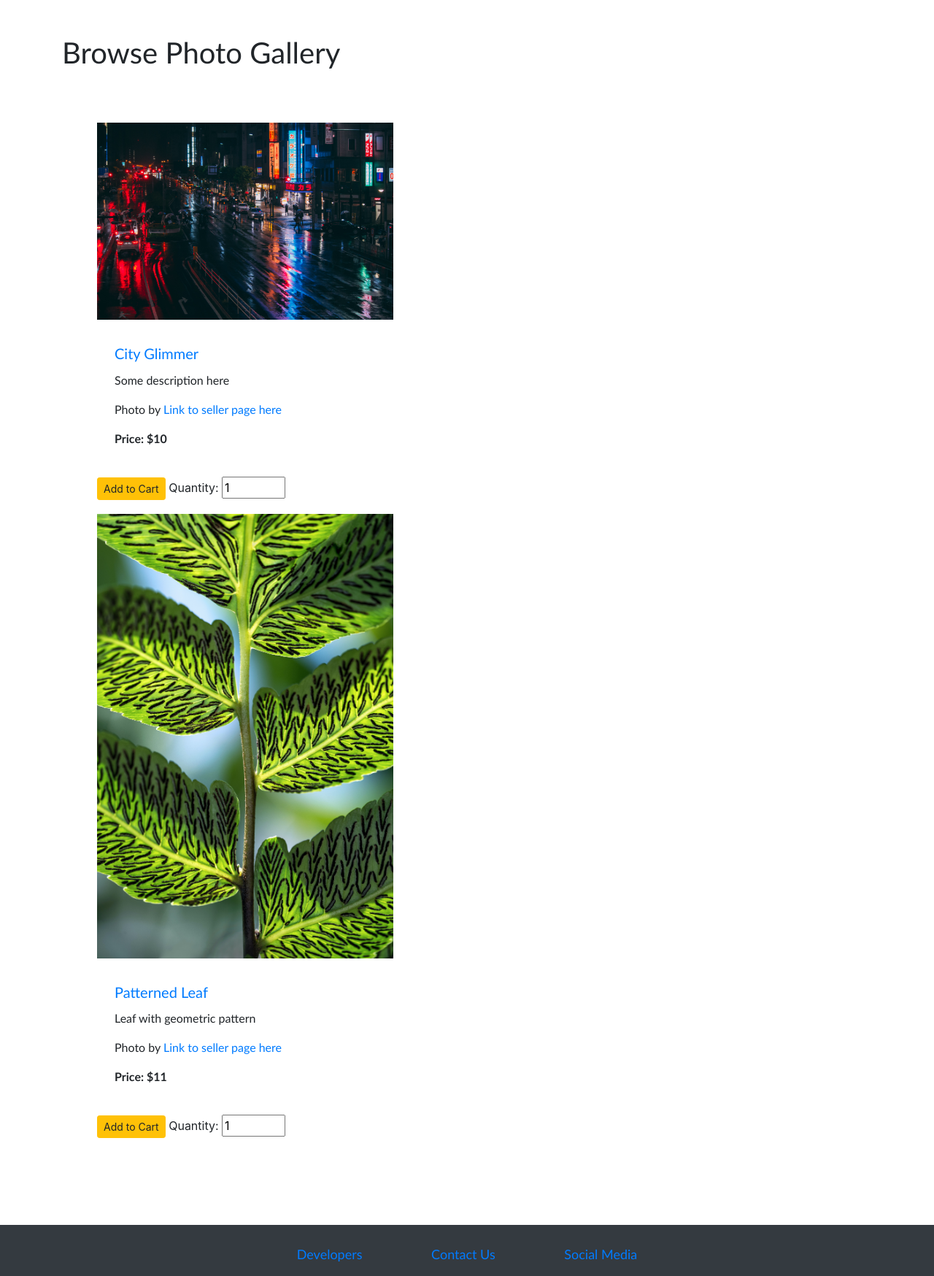
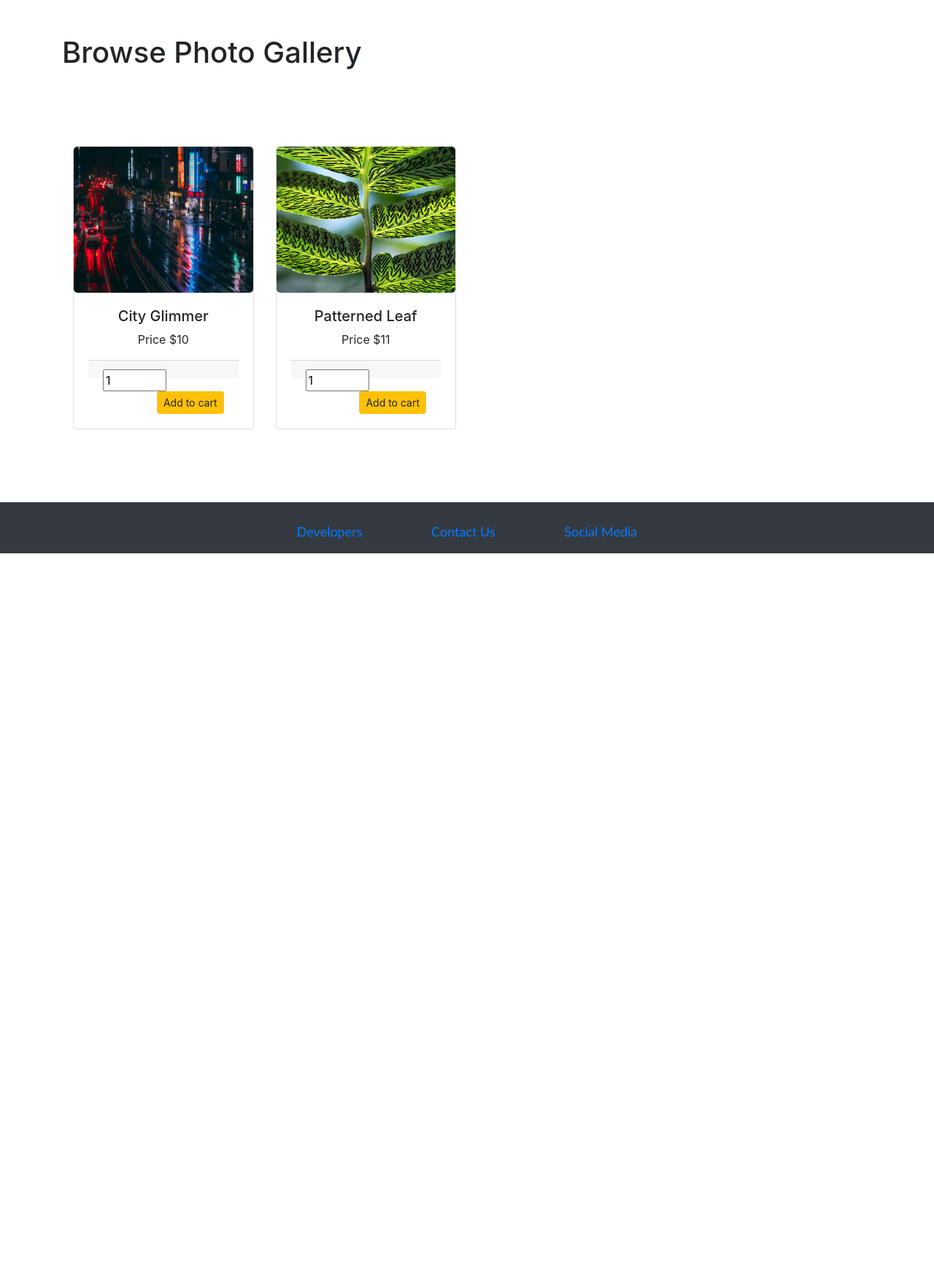
Before and after one commit to lianacoyle/precious2, a Flask app: page /shopping in a window 1280 px wide. Shown: the part 56-1804 px from the top of the page at 73% size. After the commit the page ends 814 px from the top, so only its background shows below. Run offline with Flask 2, Linux system fonts and the light colour scheme; data comes from the database, SQL or seed files in the repository; some libraries are stand-ins or nearby versions.

Commit message:
editted the format of the shopping cart still working on a few things

```diff
--- a/shop/templates/products/shopping.html
+++ b/shop/templates/products/shopping.html
@@ -1,57 +1,115 @@
-{% extends "layout.html" %}
+{% extends 'layout.html' %}
 {% block content %}
-<html lang="en">
-<head>
-    <meta charset="UTF-8">
-    <title>Shopping</title>
-    <link rel="stylesheet" href="/static/css/style.css" />
-</head>
-<body>
-
 
 <style>
-    .heading{
-    font-family: Trebuchet MS;
-    }
-    .photos {
-    max-width: 40%;
-    }
-    .photo-title {
-    font-family: Trebuchet MS;
-    font-size: 20px;
-    }
-    .photo-desc {
-    font-family: Trebuchet MS;
-    font-size: 16px;
-    }
-    .bottom{
-    bottom-margin: 100px
-    }
-        #container {
-min-height:100%;
-position:relative;
-}
     .footer {
         position: relative;
-        text-align: left;
-        left: 0;
-        bottom: -100px;
-        width: 100%;
-        height: 70px;
-        background-color: #343a40;
-        color: black;
-        text-align: center;
-        font-family:'Trebuchet MS', 'Lucida Sans Unicode', 'Lucida Grande', 'Lucida Sans', Arial, sans-serif;
-        font-size: 18px;
     }
 
-    .tab {
-        margin-left: 5em;
+    /* Style the Image Used to Trigger the Modal */
+#myImg {
+  border-radius: 5px;
+  cursor: pointer;
+  transition: 0.3s;
 }
 
+#myImg:hover {opacity: 0.7;}
+
+/* The Modal (background) */
+.modal {
+  display: none; /* Hidden by default */
+  position: fixed; /* Stay in place */
+  z-index: 1; /* Sit on top */
+  padding-top: 100px; /* Location of the box */
+  left: 0;
+  top: 0;
+  width: 100%; /* Full width */
+  height: 100%; /* Full height */
+  overflow: auto; /* Enable scroll if needed */
+  background-color: rgb(0,0,0); /* Fallback color */
+  background-color: rgba(0,0,0,0.9); /* Black w/ opacity */
+}
+
+/* Modal Content (Image) */
+.modal-content {
+  margin: auto;
+  display: block;
+  width: 80%;
+  max-width: 700px;
+}
+
+/* Caption of Modal Image (Image Text) - Same Width as the Image */
+#caption {
+  margin: auto;
+  display: block;
+  width: 80%;
+  max-width: 700px;
+  text-align: center;
+  color: #ccc;
+  padding: 10px 0;
+  height: 150px;
+}
+
+/* Add Animation - Zoom in the Modal */
+.modal-content, #caption {
+  animation-name: zoom;
+  animation-duration: 0.6s;
+}
+
+@keyframes zoom {
+  from {transform:scale(0)}
+  to {transform:scale(1)}
+}
+
+/* The Close Button */
+.close {
+  position: absolute;
+  top: 15px;
+  right: 35px;
+  color: #f1f1f1;
+  font-size: 40px;
+  font-weight: bold;
+  transition: 0.3s;
+}
+
+.close:hover,
+.close:focus {
+  color: #bbb;
+  text-decoration: none;
+  cursor: pointer;
+}
+
+/* 100% Image Width on Smaller Screens */
+@media only screen and (max-width: 700px){
+  .modal-content {
+    width: 100%;
+  }
+}
 </style>
 
-    <!-- For demo purpose -->
+<script type="text/javascript">
+    // Get the modal
+var modal = document.getElementById("myModal");
+
+// Get the image and insert it inside the modal - use its "alt" text as a caption
+var img = document.getElementById("myImg");
+var modalImg = document.getElementById("img01");
+var captionText = document.getElementById("caption");
+img.onclick = function(){
+  modal.style.display = "block";
+  modalImg.src = this.src;
+  captionText.innerHTML = this.alt;
+}
+
+// Get the <span> element that closes the modal
+var span = document.getElementsByClassName("close")[0];
+
+// When the user clicks on <span> (x), close the modal
+span.onclick = function() {
+  modal.style.display = "none";
+}
+</script>
+
 <div class="row py-5">
     <div class="col-lg-12 mx-auto">
 
@@ -60,48 +118,44 @@ position:relative;
       </div>
 
   </div>
-    <!-- End -->
 
+<div class="container">
+    <div class="row">
         {% for item in items %}
-<div class="container-fluid">
-  <div class="px-lg-5">
+        <div class="col-md-3 mt-5">
+            <div class="card">
+                <img id="myImg" src="{{url_for('static', filename= 'images/' + item.filename)}}" alt="{{item.item_desc}}" class="card-img-top" height="200" style="width:100%;max-width:300px">
+                <div id="myModal" class="modal">
 
-    <div class="row">
-      <!-- Gallery item -->
-      <p></p>
-        <div class="bg-white rounded shadow-sm"><img src="{{url_for('static', filename= 'images/' + item.filename)}}" alt="" class="photos">
-          <div class="p-4">
-            <h2> <a href="http://localhost:5000/shopping/{{item.itemid}}" class="photo-title">{{item.item_name}}</a></h2>
-            <p class="photo-desc">{{item.item_desc}}</p>
-            <p class="photo-desc">Photo by <a href="#" class="text-reset">
-                        Link to seller page here</a></p>
-              <p  class="photo-desc"><span class="font-weight-bold">Price: ${{"{:}".format(item.price)}}</span></p>
+                    <!-- The Close Button -->
+                    <span class="close">&times;</span>
+
+                    <!-- Modal Content (The Image) -->
+                    <img class="modal-content" id="img01">
+
+                    <!-- Modal Caption (Image Text) -->
+                    <div id="caption"></div>
                   </div>
+
+                <div class="card-body">
+                    <h5 class="text-center">{{item.item_name}}</h5>
+                    <p class="text-center">Price ${{item.price}}</p>
+                    <div class="card-footer">
+                        <!-- <a href='#' class="float-left btn btn-sm btn-primary">details</a>  -->
                         <form action="{{url_for('AddCart')}}" method="POST">
                             <input type="hidden" name="item_id" value="{{item.itemid}}">
-                <button type="submit" class="btn btn-sm btn-warning"> Add to Cart</button>
-                <label for=""> Quantity:</label>
-                <input type="number" name="quantity" id="" value="1" min="1" max="10">
+                            <input type="number" name="quantity" id="" value="1" min="1" max="10" class="float-left">
+                            <button type="submit" class="float-right btn btn-sm btn-warning">Add to cart</button>
+
                         </form>
+
+
+                    </div>
+                </div>
+            </div>
+        </div>
+        {% endfor %}
+    </div>
 </div>
 
-
-      <!-- End -->
-    </div>
-
-  </div>
-
-</div>
-{% endfor %}
-        <p></p>
-        <p></p>
-        <p></p>
-        <p></p>
-</body>
 {% endblock content %}
-        <p></p>
-        <p></p>
-        <p></p>
-        <p></p>
-
-</html>
```
Also changed, not shown: shop/static/images/1.jpg (added), shop/static/images/2.jpg (added), shop/static/images/4.jpeg (added), shop/static/images/4.jpg (added), shop/static/images/5.jpg (added), shop/static/images/6.jpg (added). Lines whose indentation alone changed are shown as unchanged.
